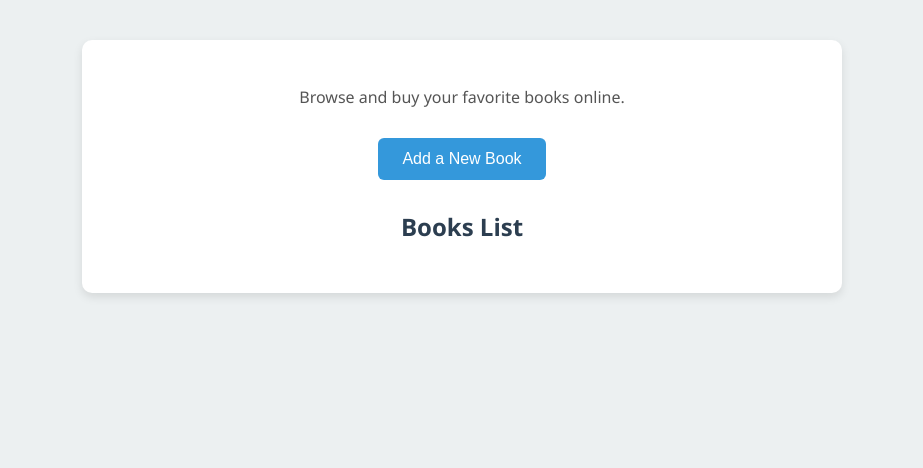
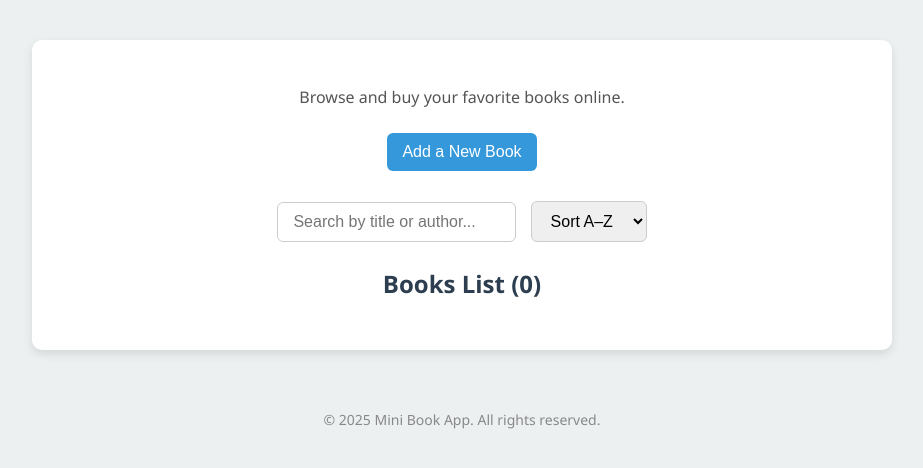
Before and after one commit to vignesh1524/mini-book-app, a Flask app: page / in a window 1280 px wide. Shown: the part 126-594 px from the top of the page, without its empty margins (178-1101 px from the left). Run offline with Flask 2, Linux system fonts and the light colour scheme.

Commit message:
New lines added in index file

```diff
--- a/templates/index.html
+++ b/templates/index.html
@@ -20,7 +20,7 @@
         }
 
         .container {
-            max-width: 700px;
+            max-width: 800px;
             margin: 40px auto;
             background-color: white;
             padding: 30px;
@@ -38,20 +38,25 @@
             color: #555;
         }
 
-        .button-container {
+        .button-container, .search-sort-container {
             text-align: center;
-            margin: 30px 0;
+            margin: 20px 0;
+        }
+
+        button, select, input[type="text"] {
+            padding: 10px 15px;
+            font-size: 16px;
+            margin: 5px;
+            border-radius: 6px;
+            border: 1px solid #ccc;
         }
 
         button {
             background-color: #3498db;
             color: white;
             border: none;
-            padding: 12px 24px;
-            font-size: 16px;
+            transition: background-color 0.3s ease;
             cursor: pointer;
-            border-radius: 6px;
-            transition: background-color 0.3s ease;
         }
 
         button:hover {
@@ -75,8 +80,44 @@
 
         a {
             text-decoration: none;
+            color: #3498db;
+        }
+
+        a:hover {
+            text-decoration: underline;
+        }
+
+        footer {
+            text-align: center;
+            padding: 20px;
+            font-size: 14px;
+            color: #888;
         }
     </style>
+    <script>
+        function filterBooks() {
+            const query = document.getElementById('searchInput').value.toLowerCase();
+            const listItems = document.querySelectorAll('.book-item');
+            listItems.forEach(item => {
+                const text = item.innerText.toLowerCase();
+                item.style.display = text.includes(query) ? '' : 'none';
+            });
+        }
+
+        function sortBooks() {
+            const list = document.getElementById("bookList");
+            const items = Array.from(list.getElementsByTagName("li"));
+            const sortOrder = document.getElementById("sortSelect").value;
+
+            items.sort((a, b) => {
+                const titleA = a.innerText.toLowerCase();
+                const titleB = b.innerText.toLowerCase();
+                return sortOrder === "asc" ? titleA.localeCompare(titleB) : titleB.localeCompare(titleA);
+            });
+
+            items.forEach(item => list.appendChild(item));
+        }
+    </script>
 </head>
 <body>
     <header>
@@ -92,12 +133,27 @@
             </a>
         </div>
 
-        <h2>Books List</h2>
-        <ul>
+        <div class="search-sort-container">
+            <input type="text" id="searchInput" onkeyup="filterBooks()" placeholder="Search by title or author...">
+            <select id="sortSelect" onchange="sortBooks()">
+                <option value="asc">Sort A–Z</option>
+                <option value="desc">Sort Z–A</option>
+            </select>
+        </div>
+
+        <h2>Books List ({{ books|length }})</h2>
+        <ul id="bookList">
             {% for book in books %}
-                <li>{{ book.title }} by {{ book.author }}</li>
+                <li class="book-item">
+                    <strong>{{ book.title }}</strong> by {{ book.author }} –
+                    <a href="#">Details</a>
+                </li>
             {% endfor %}
         </ul>
     </div>
+
+    <footer>
+        &copy; 2025 Mini Book App. All rights reserved.
+    </footer>
 </body>
 </html>
```
